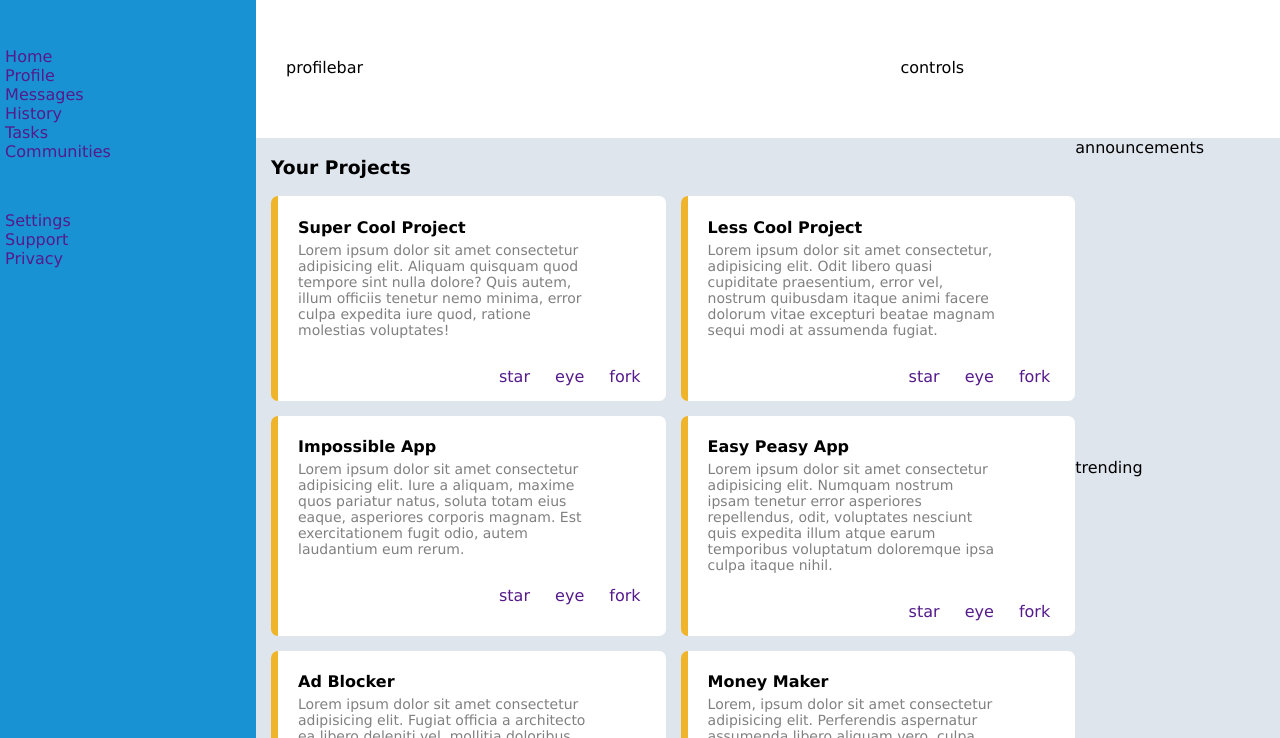
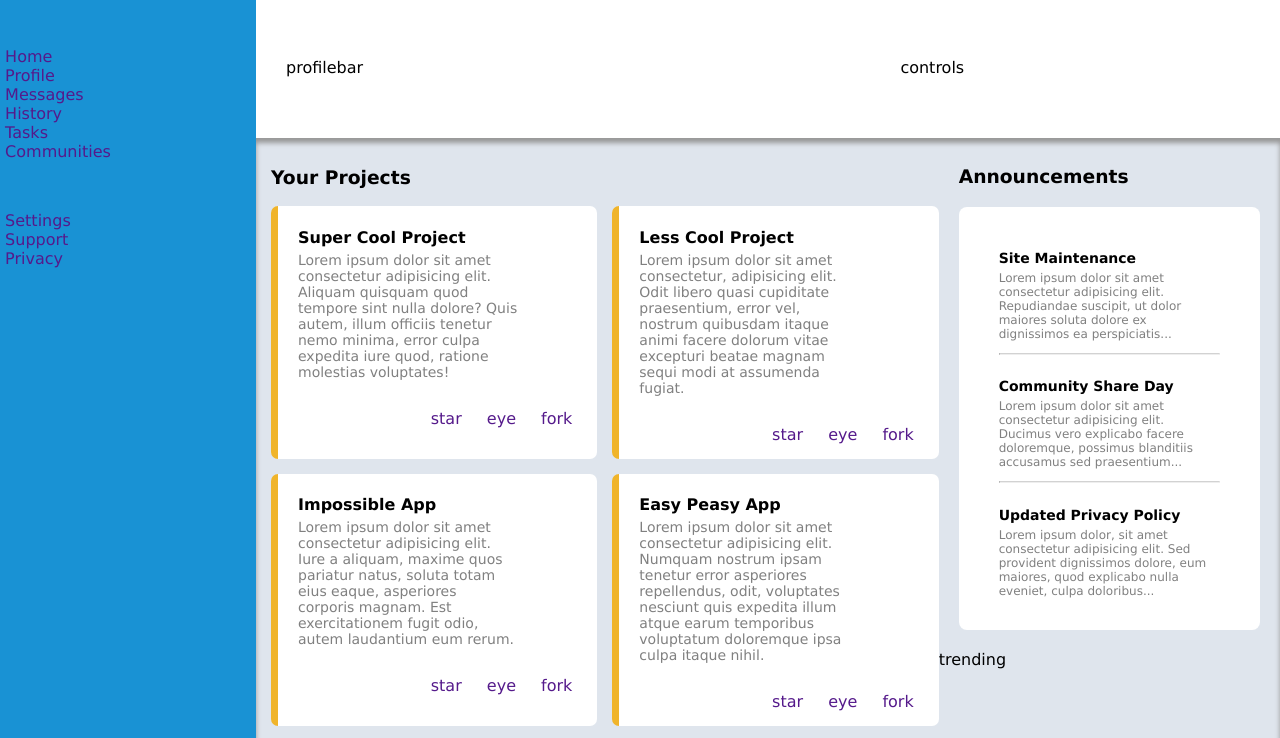
Before and after one commit to finntolmie/odin-adminboard, a plain HTML site: page index.html in a window 1280 px wide. Shown: the part 22-760 px from the top of the page. Drawn offline with Linux system fonts and the light colour scheme.

Commit message:
Announcements styling and content

```diff
--- a/index.html
+++ b/index.html
@@ -150,7 +150,37 @@
           </div>
         </div>
       </div>
-      <div class="announcements">announcements</div>
+      <div class="announcements">
+        <h3 class="announcements-header">Announcements</h3>
+        <div class="announcements-container">
+          <div class="announcement">
+            <h5 class="announcement-title">Site Maintenance</h5>
+            <p class="announcement-desc">
+              Lorem ipsum dolor sit amet consectetur adipisicing elit.
+              Repudiandae suscipit, ut dolor maiores soluta dolore ex
+              dignissimos ea perspiciatis...
+            </p>
+          </div>
+          <hr />
+          <div class="announcement">
+            <h5 class="announcement-title">Community Share Day</h5>
+            <p class="announcement-desc">
+              Lorem ipsum dolor sit amet consectetur adipisicing elit. Ducimus
+              vero explicabo facere doloremque, possimus blanditiis accusamus
+              sed praesentium...
+            </p>
+          </div>
+          <hr />
+          <div class="announcement">
+            <h5 class="announcement-title">Updated Privacy Policy</h5>
+            <p class="announcement-desc">
+              Lorem ipsum dolor, sit amet consectetur adipisicing elit. Sed
+              provident dignissimos dolore, eum maiores, quod explicabo nulla
+              eveniet, culpa doloribus...
+            </p>
+          </div>
+        </div>
+      </div>
       <div class="trending">trending</div>
     </div>
   </body>
--- a/style.css
+++ b/style.css
@@ -11,6 +11,10 @@ body {
 
 a {
   text-decoration: none;
+}
+
+hr {
+  border-top: 1px solid #d2d2d2;
 }
 
 .topbar {
@@ -44,11 +48,14 @@ a {
   height: 100%;
   background-color: #dfe5ed;
   display: grid;
-  grid-template-columns: repeat(5, 1fr);
+  grid-template-columns: repeat(6, 1fr);
   grid-template-rows: 1fr 1fr;
+  -webkit-box-shadow: inset 0px 5px 5px 0px #979797;
+  box-shadow: inset 0px 5px 5px 0px #979797;
 }
 
 .project-list {
+  margin-top: 10px;
   margin-left: 15px;
   grid-column: 1/5;
   grid-row: 1/3;
@@ -86,3 +93,34 @@ a {
 .project-icon {
   padding: 10px;
 }
+
+.announcements {
+  margin-top: 9px;
+  grid-column: 5/7;
+}
+
+.announcements-header {
+  padding-left: 20px;
+}
+
+.announcements-container {
+  background-color: white;
+  margin: 20px;
+  padding: 20px 40px;
+  border-radius: 8px;
+}
+
+.announcement-title {
+  margin-bottom: 5px;
+  font-size: 14px;
+}
+
+.announcement-desc {
+  margin-top: 0;
+  font-size: 12px;
+  color: gray;
+}
+
+.trending {
+  grid-column: 5/7;
+}
```
